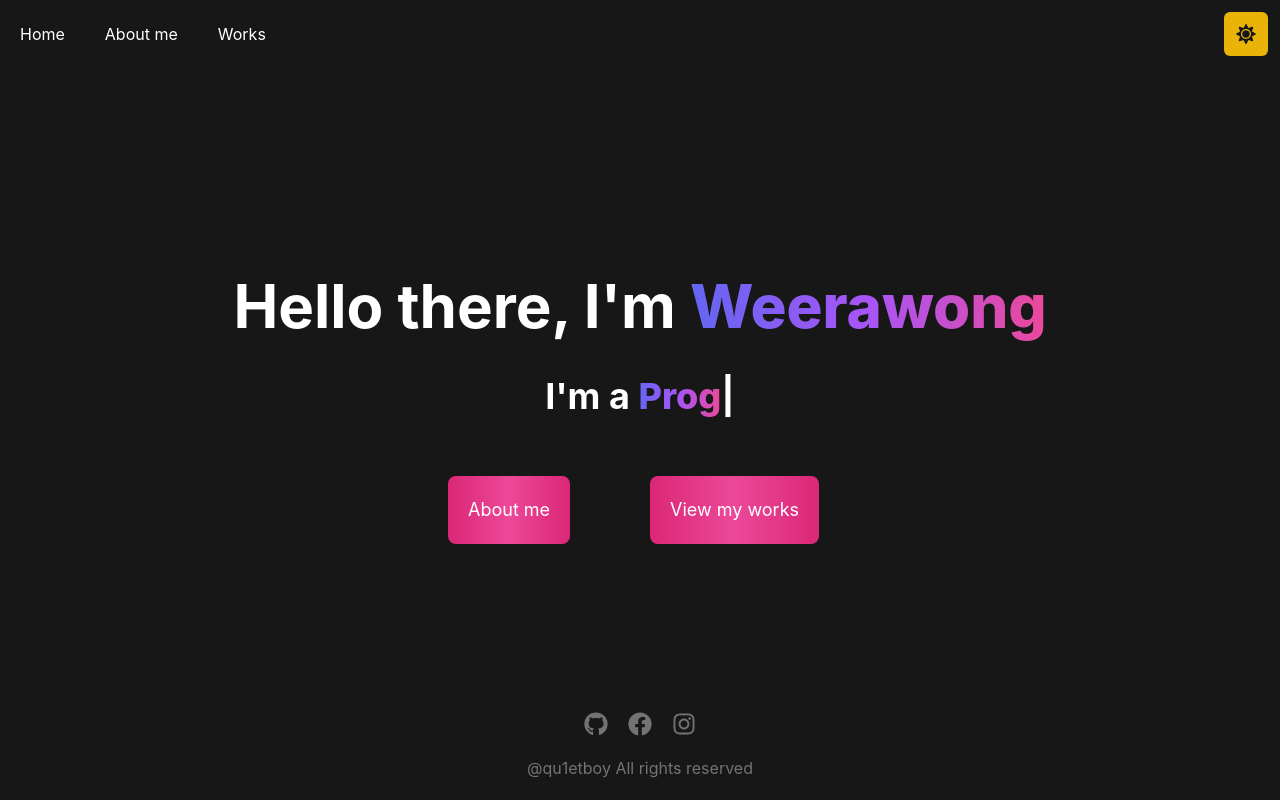
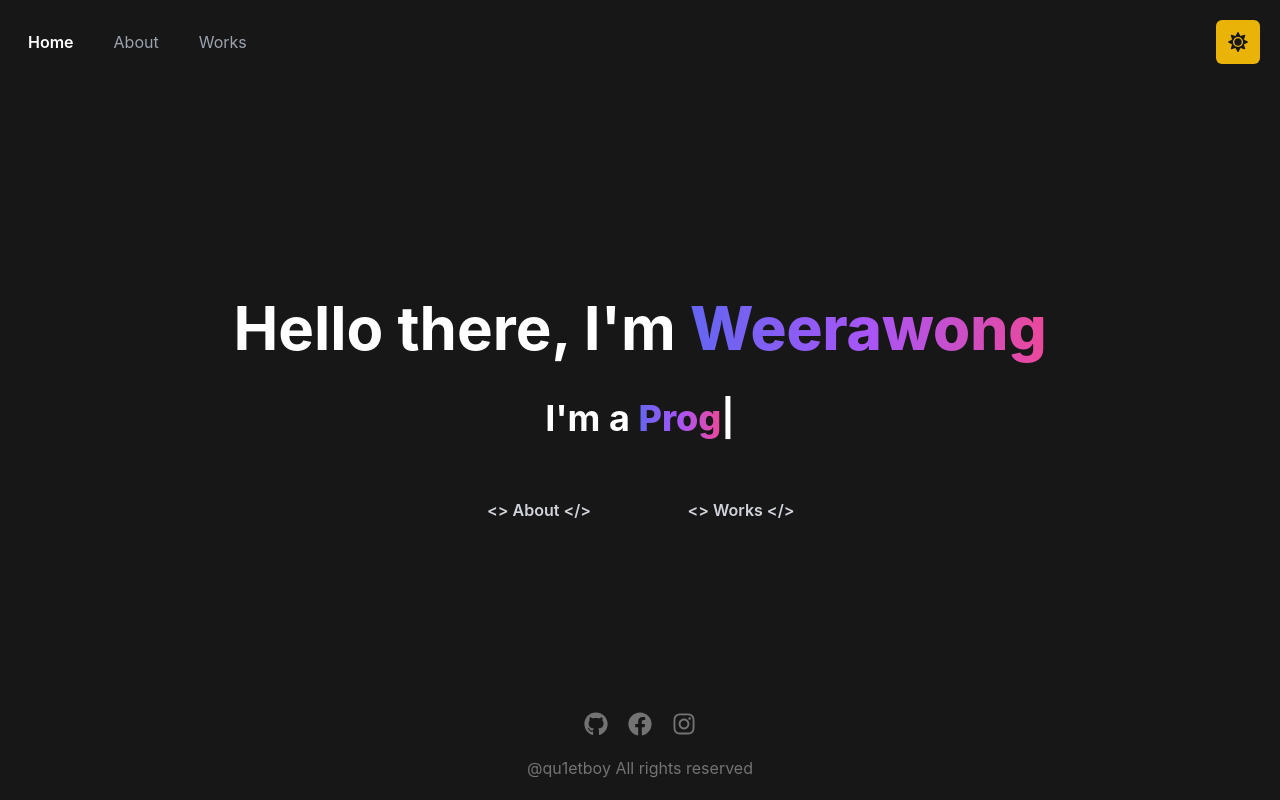
Before and after one commit to Qu1etboy/portfolio, a Next.js app: page / in a window 1280 px wide. Built offline with nearby package versions, Linux system fonts and the light colour scheme.

Commit message:
Add NavLink that active when in specific url

```diff
--- a/components/Animations.js
+++ b/components/Animations.js
@@ -1,11 +1,11 @@
-import { motion, AnimatePresence } from 'framer-motion';
+import { motion, AnimatePresence } from "framer-motion";
 
 export const FadeIn = ({ children }) => {
   const variants = {
     hidden: { opacity: 0, x: 0, y: 100 },
     enter: { opacity: 1, x: 0, y: 0 },
-        exit: { opcaity: 0, x: 0, y: 100 }
-    }
+    exit: { opcaity: 0, x: 0, y: 100 },
+  };
 
   return (
     <motion.div
@@ -13,35 +13,35 @@ export const FadeIn = ({ children }) => {
       animate="enter"
       exit="exit"
       variants={variants}
-          transition={{ duration: 1, type: 'easeInOut'}}
-          style={{ position: "relative"}}
+      transition={{ duration: 1, type: "easeInOut" }}
+      style={{ position: "relative" }}
     >
       {children}
     </motion.div>
-    )
-}
+  );
+};
 
 export const SlideDown = ({ children, open }) => {
   const variants = {
-        hidden: { y: -100 },
+    hidden: { y: -500 },
     enter: { y: 0 },
-        exit: { y: -100 }
-    }
+    exit: { y: -500 },
+  };
 
   return (
     <AnimatePresence>
-            { open && (
+      {open && (
         <motion.div
-                initial='hidden'
-                animate='enter'
-                exit='exit'
+          initial="hidden"
+          animate="enter"
+          exit="exit"
           variants={variants}
-                transition={{duration: 0.4, type: 'easeInOut'}}
-                style={{position: 'absolute', width: '100%', zIndex:10}}
+          transition={{ duration: 0.4, type: "easeInOut" }}
+          style={{ position: "absolute", width: "100%", zIndex: 10 }}
         >
           {children}
         </motion.div>
       )}
     </AnimatePresence>
-    )
-}
+  );
+};
--- a/components/Navbar.js
+++ b/components/Navbar.js
@@ -17,19 +17,11 @@ const Navbar = () => {
           router.asPath === "/" ? "absolute" : ""
         } w-full bg-neutral-50 dark:bg-neutral-900 flex justify-center items-center z-20 duration-200`}
       >
-        <div className="flex items-center container">
-          <div className="hidden md:block">
-            <ul className="flex flex-col md:flex-row list-none">
-              <Link href="/">
-                <li className="px-5 cursor-pointer">Home</li>
-              </Link>
-              <Link href="/about">
-                <li className="px-5 cursor-pointer">About me</li>
-              </Link>
-              <Link href="/works">
-                <li className="px-5 cursor-pointer">Works</li>
-              </Link>
-            </ul>
+        <div className="flex items-center container p-2">
+          <div className="hidden md:flex">
+            <NavLink href="/" text="Home" />
+            <NavLink href="/about" text="About" />
+            <NavLink href="/works" text="Works" />
           </div>
           <div className="flex items-center ml-auto mr-5 md:mr-0">
             <ThemeToggle />
@@ -48,7 +40,7 @@ const Navbar = () => {
         <div
           className={`${
             open ? "block" : "hidden"
-          } md:hidden absolute w-full z-10`}
+          } md:hidden absolute w-full z-10 mt-20`}
         >
           <ul className="flex flex-col list-none text-center border-y-2 dark:border-neutral-800">
             <Link href="/">
@@ -56,12 +48,12 @@ const Navbar = () => {
                 Home
               </li>
             </Link>
-            <Link href="/About">
+            <Link href="/about">
               <li className="p-3 cursor-pointer border-b-2 dark:border-neutral-800 dark:hover:bg-neutral-700 hover:bg-neutral-200 bg-neutral-50 dark:bg-neutral-900 z-10">
                 About me
               </li>
             </Link>
-            <Link href="/Works">
+            <Link href="/works">
               <li className="p-3 cursor-pointer dark:hover:bg-neutral-700 hover:bg-neutral-200 bg-neutral-50 dark:bg-neutral-900 z-10">
                 Works
               </li>
@@ -73,4 +65,20 @@ const Navbar = () => {
   );
 };
 
+const NavLink = ({ href, text }) => {
+  const router = useRouter();
+  const isActive = router.asPath === href;
+
+  return (
+    <Link
+      href={href}
+      className={`${
+        isActive ? "font-semibold" : "text-gray-400 font-normal"
+      } px-5 cursor-pointer`}
+    >
+      <span className="capsize">{text}</span>
+    </Link>
+  );
+};
+
 export default Navbar;
--- a/pages/About.js
+++ b/pages/About.js
@@ -1,7 +1,4 @@
-import Navbar from "../components/Navbar";
-import Footer from "../components/Footer";
 import { FadeIn } from "../components/Animations";
-import Layout from "../components/layouts/article";
 import Container from "../components/Container";
 
 const About = () => {
--- a/pages/Works.js
+++ b/pages/Works.js
@@ -1,11 +1,9 @@
-import Navbar from "../components/Navbar";
-import Footer from "../components/Footer";
 import { FadeIn } from "../components/Animations";
 import { WorkGridItem } from "../components/GridItem";
 import weatherApp from "../public/images/works/weather-app.png";
 import todo from "../public/images/works/todo.png";
-import Layout from "../components/layouts/article";
 import Container from "../components/Container";
+
 const Works = () => {
   return (
     <Container>
--- a/pages/index.js
+++ b/pages/index.js
@@ -2,8 +2,6 @@ import { useRef, useEffect } from "react";
 import Link from "next/link";
 import Typed from "typed.js";
 import { FadeIn } from "../components/Animations";
-import Footer from "../components/Footer";
-import Navbar from "../components/Navbar";
 import Container from "../components/Container";
 import "../styles/Home.module.css";
 
@@ -49,16 +47,18 @@ export default function Home() {
               </div>
             </div>
 
-            <div className="grid grid-cols-1 md:grid-cols-2 gap-5 mt-10 mx-auto w-72 md:w-96">
-              <Link href="/About">
-                <button className="text-lg from-pink-600 via-pink-500 bg-gradient-to-r to-pink-600 p-5 rounded-lg hover:bg-pink-700 duration-75">
-                  About me
-                </button>
+            <div className="grid grid-cols-1 md:grid-cols-2 gap-5 place-items-center mt-10 mx-auto w-72 md:w-96">
+              <Link
+                href="/about"
+                className="font-semibold text-gray-800 dark:text-gray-300"
+              >
+                {"<> About </>"}
               </Link>
-              <Link href="/Works">
-                <button className="text-lg from-pink-600 via-pink-500 bg-gradient-to-r to-pink-600 p-5 rounded-lg hover:bg-pink-700 duration-75">
-                  View my works
-                </button>
+              <Link
+                href="/works"
+                className="font-semibold text-gray-800 dark:text-gray-300"
+              >
+                {"<> Works </>"}
               </Link>
             </div>
           </div>
```
Lines whose indentation alone changed are shown as unchanged.
